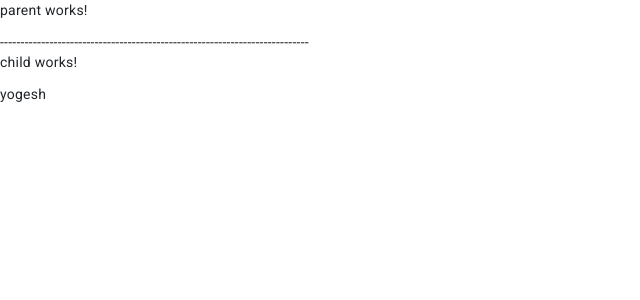
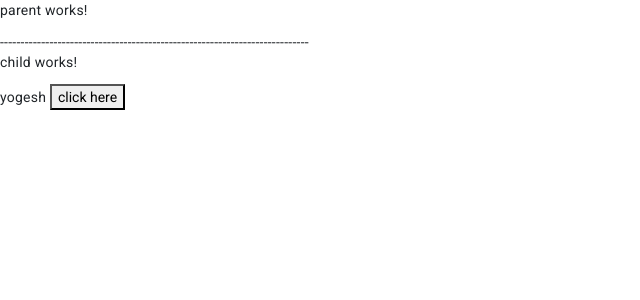
Before and after one commit to Yogesh815131/MyCode, an Angular app in the folder anguler/myApplication/: page /parent in a window 1280 px wide. Shown: the top 300 px of the page, without its empty margins (0-640 px from the left). Built offline with nearby package versions, Linux system fonts and the light colour scheme.

Commit message:
data passing child to parent component using EventEmmiter Method

```diff
--- a/anguler/myApplication/src/app/child/child.component.html
+++ b/anguler/myApplication/src/app/child/child.component.html
@@ -1,2 +1,3 @@
 <p>child works!</p>
 {{parentName}}
+<button (click)="datafromchildparent()">click here</button>
--- a/anguler/myApplication/src/app/child/child.component.ts
+++ b/anguler/myApplication/src/app/child/child.component.ts
@@ -1,4 +1,4 @@
-import { Component, Input } from '@angular/core';
+import { Component, EventEmitter, Input, Output } from '@angular/core';
 
 @Component({
   selector: 'app-child',
@@ -7,4 +7,10 @@
 })
 export class ChildComponent {
   @Input() parentName:any;
+  @Output() dataFromChild = new EventEmitter<any>();
+  state = "MH-19";
+
+  datafromchildparent(){
+    this.dataFromChild.emit(this.state);
+  }
 }
--- a/anguler/myApplication/src/app/data.service.ts
+++ b/anguler/myApplication/src/app/data.service.ts
@@ -1,9 +1,11 @@
 import { Injectable } from '@angular/core';
+import { Subject } from 'rxjs';
 
 @Injectable({
   providedIn: 'root'
 })
 export class DataService {
   userName:any;
+  // studentData = new Subject<any>();
   constructor() { }
 }
--- a/anguler/myApplication/src/app/parent/parent.component.html
+++ b/anguler/myApplication/src/app/parent/parent.component.html
@@ -1,5 +1,6 @@
 <p>parent works!</p>
+{{stateFromChild}}
 
 
 ---------------------------------------------------------------------------
-<app-child [parentName]="name"></app-child>
+<app-child [parentName]="name" (dataFromChild)="dataComingFromchild($event)"></app-child>
--- a/anguler/myApplication/src/app/parent/parent.component.ts
+++ b/anguler/myApplication/src/app/parent/parent.component.ts
@@ -7,4 +7,8 @@
 })
 export class ParentComponent {
   name = "yogesh";
+  stateFromChild:any;
+  dataComingFromchild(data:any){
+    this.stateFromChild = data
+  }
 }
```
